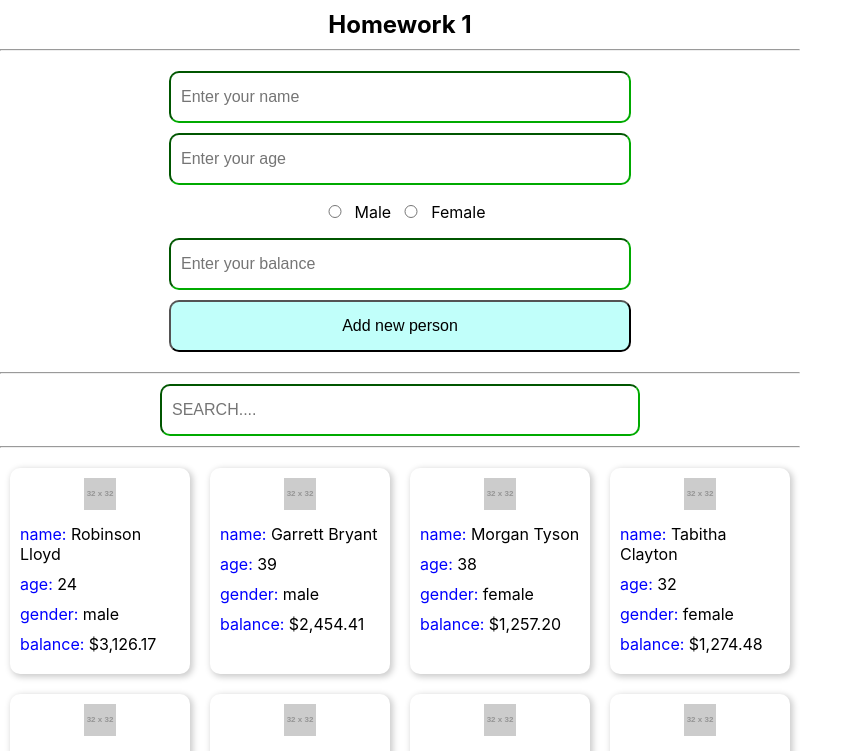
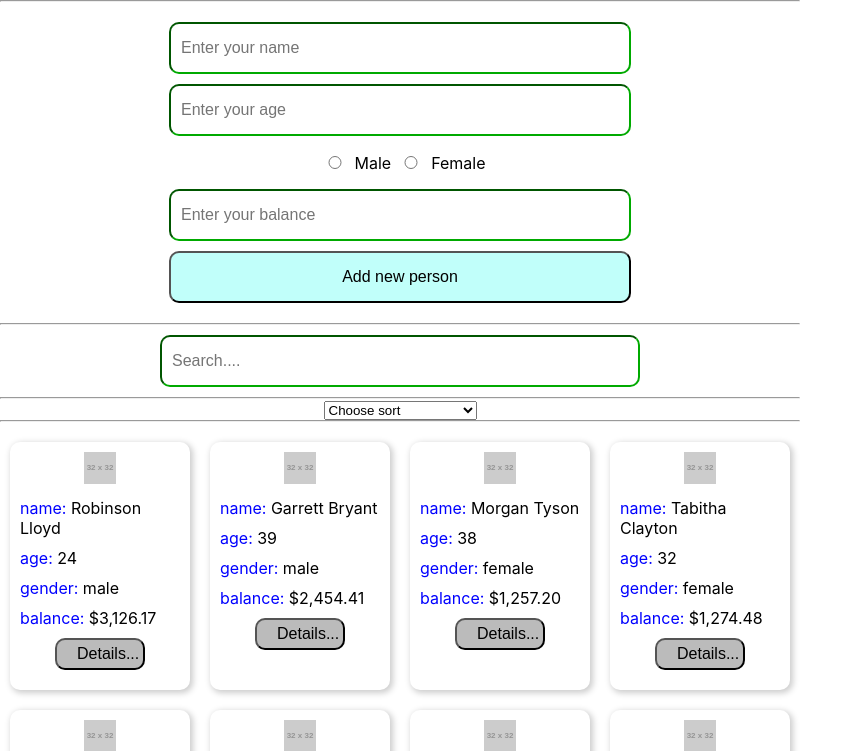
Before and after one commit to Raznaz/ReactHomeWorks, a React (Create React App) app: page / in a window 1280 px wide. Shown: the top 751 px of the page, without its empty margins (0-863 px from the left). Built offline with nearby package versions, Linux system fonts and the light colour scheme; the HTML template or start-up script is replaced by a standard one.

Commit message:
modal open-close

```diff
--- a/src/App.js
+++ b/src/App.js
@@ -1,29 +1,45 @@
-import { useState } from 'react';
+import { useState, useMemo } from 'react';
+import { userData } from './userData';
 import AddCard from './component/AddCard';
 import CardList from './component/CardList';
-import { userData } from './userData';
+import FilterUser from './component/FilterUser';
+import SortUser from './component/SortUser';
 import './App.css';
-import FilterUser from './component/FilterUser';
+import Modal from './component/UI/modal/Modal';
 
 function App() {
 	const [userList, setUserList] = useState(userData);
 	const [userFilter, setUserFilter] = useState('');
+	const [userSort, setUserSort] = useState('');
+	const [userInfo, setUserInfo] = useState('');
+	const [isModal, setIsModal] = useState(false);
 
 	const addNewCard = (card) => {
-		// console.log(card);
 		setUserList([...userList, card]);
 	};
 
-	const userListFiltered = userList.filter((obj) =>
-		obj.name.toLowerCase().includes(userFilter.toLowerCase()),
+	const userListFiltered = useMemo(
+		() =>
+			userList.filter((obj) =>
+				obj.name.toLowerCase().includes(userFilter.toLowerCase()),
+			),
+		[userFilter, userList],
 	);
 
-	console.log(userListFiltered);
+	if (userSort === 'minToMax') {
+		userListFiltered.sort((a, b) => a.age - b.age);
+	} else if (userSort === 'maxToMin') {
+		userListFiltered.sort((a, b) => b.age - a.age);
+	}
+
+	const modalWindow = (user, state) => {
+		setUserInfo(user);
+		setIsModal(true);
+	};
 
 	return (
 		<div className="App">
 			<div className="container">
-				<h2 className="App__title">Homework 1</h2>
 				<hr />
 				<AddCard addNewCard={addNewCard} />
 				<hr />
@@ -34,7 +50,30 @@ function App() {
 					value={userFilter}
 				/>
 				<hr />
-				<CardList userList={userListFiltered} />
+				<SortUser
+					valueDefault="Choose sort"
+					options={[
+						{ value: 'minToMax', title: 'Sort from min To MAX' },
+						{ value: 'maxToMin', title: 'Sort from MAX To min' },
+					]}
+					value={userSort}
+					onSortChange={setUserSort}
+				/>
+				<hr />
+				{userListFiltered.length ? (
+					<CardList
+						userList={userListFiltered}
+						modalWindow={modalWindow}
+					/>
+				) : (
+					<h1>NOT FOUND</h1>
+				)}
+				<hr />
+				<Modal
+					userName={userInfo}
+					modalState={isModal}
+					setModalState={setIsModal}
+				/>
 			</div>
 		</div>
 	);
--- a/src/component/Card.jsx
+++ b/src/component/Card.jsx
@@ -1,7 +1,12 @@
-import React from 'react';
+import React, { useState } from 'react';
 import './Card.css';
+import MyButton from './UI/Button/MyButton';
+// import Modal from './Modal';
 
-function Card({ person: { name, age, gender, balance, picture } }) {
+function Card({ person, modalWindow }) {
+	const [showDetail, setShowDetail] = useState(false);
+	const { name, age, gender, balance, picture } = person;
+
 	return (
 		<div className="card-item">
 			<div className="card">
@@ -22,6 +27,12 @@ function Card({ person: { name, age, gender, balance, picture } }) {
 						<span>balance:</span> {balance}
 					</p>
 				</div>
+				<MyButton
+					className="btnUserDetails"
+					onClick={() => modalWindow(person)}
+				>
+					Details...
+				</MyButton>
 			</div>
 		</div>
 	);
--- a/src/component/CardList.jsx
+++ b/src/component/CardList.jsx
@@ -2,11 +2,15 @@ import React from 'react';
 import Card from './Card';
 import './CardList.css';
 
-function CardList({ userList }) {
+function CardList({ userList, modalWindow }) {
 	return (
 		<div className="card-container">
 			{userList.map((person) => (
-				<Card key={person._id} person={person} />
+				<Card
+					key={person._id}
+					person={person}
+					modalWindow={modalWindow}
+				/>
 			))}
 		</div>
 	);
--- a/src/component/FilterUser.jsx
+++ b/src/component/FilterUser.jsx
@@ -1,9 +1,10 @@
 import React from 'react';
+import MyInput from './UI/Input/MyInput';
 
 function FilterUser(props) {
 	return (
 		<div>
-			<input type="search" placeholder="SEARCH...." {...props} />
+			<MyInput type="search" placeholder="Search...." {...props} />
 		</div>
 	);
 }
--- /dev/null
+++ b/src/component/SortUser.jsx
@@ -0,0 +1,23 @@
+import React from 'react';
+
+function SortUser({ value, options, onSortChange, valueDefault }) {
+	return (
+		<div>
+			<select
+				value={value}
+				onChange={(e) => onSortChange(e.target.value)}
+			>
+				<option value={value} disabled>
+					{valueDefault}
+				</option>
+				{options.map((option) => (
+					<option value={option.value} key={option.value}>
+						{option.title}
+					</option>
+				))}
+			</select>
+		</div>
+	);
+}
+
+export default SortUser;
--- a/src/component/UI/Button/MyButton.css
+++ b/src/component/UI/Button/MyButton.css
@@ -13,3 +13,10 @@ button:hover {
 	cursor: pointer;
 	background-color: rgb(181, 255, 181);
 }
+
+.btnUserDetails {
+	display: block;
+	width: 50%;
+	padding: 5px 20px;
+	background-color: rgb(187, 187, 187);
+}
--- /dev/null
+++ b/src/component/UI/modal/Modal.jsx
@@ -0,0 +1,47 @@
+import React from 'react';
+import classes from './Modal.module.css';
+
+function Modal({ userName, modalState, setModalState }) {
+	const containerClass = [classes.modal];
+	console.log(containerClass);
+
+	if (modalState) {
+		containerClass.push(classes.show);
+		console.log(containerClass);
+	}
+
+	return (
+		<div>
+			<div
+				className={containerClass.join(' ')}
+				onClick={() => setModalState(false)}
+			>
+				<div
+					className={classes.modalDialog}
+					onClick={(e) => e.stopPropagation()}
+				>
+					<div className={classes.modalContent}>
+						<div
+							onClick={() => setModalState(false)}
+							className={classes.modalClose}
+						>
+							&times;
+						</div>
+						<div>
+							<h2>Детальная информация про:</h2>
+							<p>{userName.name}</p>
+							<div>
+								<img src={userName.picture} alt="" />
+							</div>
+							<p>age: {userName.age}</p>
+							<p>phone: {userName.phone}</p>
+							<p>about: {userName.about}</p>
+						</div>
+					</div>
+				</div>
+			</div>
+		</div>
+	);
+}
+
+export default Modal;
--- /dev/null
+++ b/src/component/UI/modal/Modal.module.css
@@ -0,0 +1,66 @@
+.modal {
+	position: fixed;
+	top: 0;
+	left: 0;
+	z-index: 1050;
+	display: none;
+	width: 100%;
+	height: 100%;
+	overflow: hidden;
+	background-color: rgba(0, 0, 0, 0.5);
+}
+.modalDialog {
+	max-width: 500px;
+	margin: 40px auto;
+}
+.modalContent {
+	position: relative;
+	width: 100%;
+	padding: 40px;
+	background-color: #fff;
+	border: 1px solid rgba(0, 0, 0, 0.2);
+	border-radius: 4px;
+	max-height: 80vh;
+	overflow-y: auto;
+}
+.modalClose {
+	position: absolute;
+	top: 8px;
+	right: 14px;
+	font-size: 30px;
+	color: #000;
+	opacity: 0.5;
+	font-weight: 700;
+	border: none;
+	background-color: transparent;
+	cursor: pointer;
+}
+.modalTitle {
+	text-align: center;
+	font-size: 22px;
+	text-transform: uppercase;
+}
+.modalInput {
+	display: block;
+	margin: 20px auto 20px auto;
+	width: 280px;
+	height: 50px;
+	background: #fff;
+	box-shadow: 0 4px 15px rgba(0, 0, 0, 0.2);
+	border: none;
+	font-size: 18px;
+	text-align: center;
+	padding: 0 20px;
+	outline: 0;
+}
+.modal .btn {
+	display: block;
+	width: 280px;
+	margin: 0 auto;
+}
+.show {
+	display: block;
+}
+.hide {
+	display: none;
+}
--- a/src/index.css
+++ b/src/index.css
@@ -5,6 +5,7 @@
 }
 
 body {
+	position: relative;
 	margin: 0;
 	font-family: -apple-system, BlinkMacSystemFont, 'Segoe UI', 'Roboto',
 		'Oxygen', 'Ubuntu', 'Cantarell', 'Fira Sans', 'Droid Sans',
```
